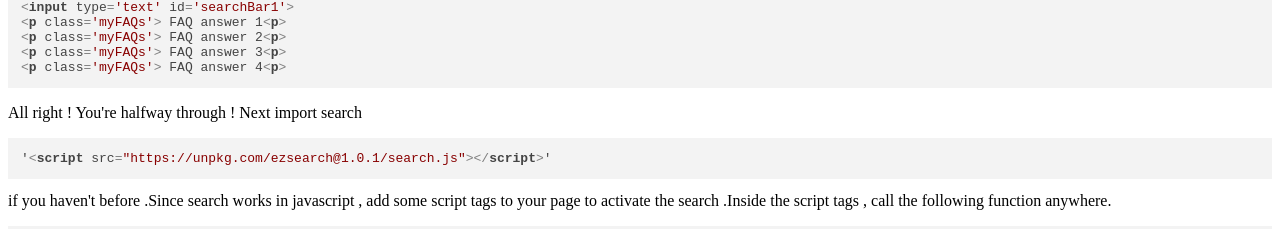
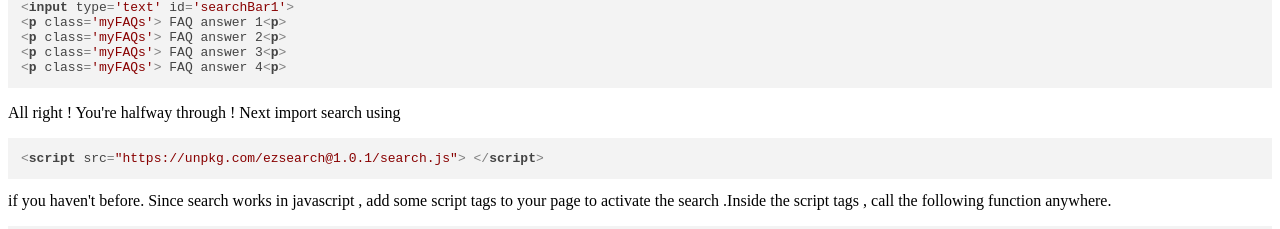
Before and after one commit to PrateekPathak9002/ezsearch, a website: page docs/index.html in a window 1280 px wide. Shown: the part 254-483 px from the top of the page. Drawn offline with nearby package versions, Linux system fonts and the light colour scheme; a script that the page names is missing.

Commit message:
Update index.html

```diff
--- a/docs/index.html
+++ b/docs/index.html
@@ -26,7 +26,7 @@ Next add a input to your DOM.
 &lt;p class='myFAQs'&gt; FAQ answer 4&lt;p&gt;
 </code></pre>
 
-<p>All right ! You're halfway through ! Next import search <pre><code class="language-html">'&lt;script src="https://unpkg.com/ezsearch@1.0.1/search.js"&gt;&lt;/script&gt;'</code></pre> if you haven't before .Since search works in javascript , add some script tags to your page to activate the search .Inside the script tags , call the following function anywhere. </p>
+<p>All right ! You're halfway through ! Next import search using <pre><code class="language-html">&lt;script src="https://unpkg.com/ezsearch@1.0.1/search.js"&gt; &lt;/script&gt;</code></pre> if you haven't before. Since search works in javascript , add some script tags to your page to activate the search .Inside the script tags , call the following function anywhere. </p>
 <pre><code class="language-js">search(searchElemClass,inputIdOrClass)</code></pre>
 
 <p>The searchElemClass argument should have the common class of the elements that have to be searched through. In our case the id is myFAQs .Therefore the first argument should be :
```
